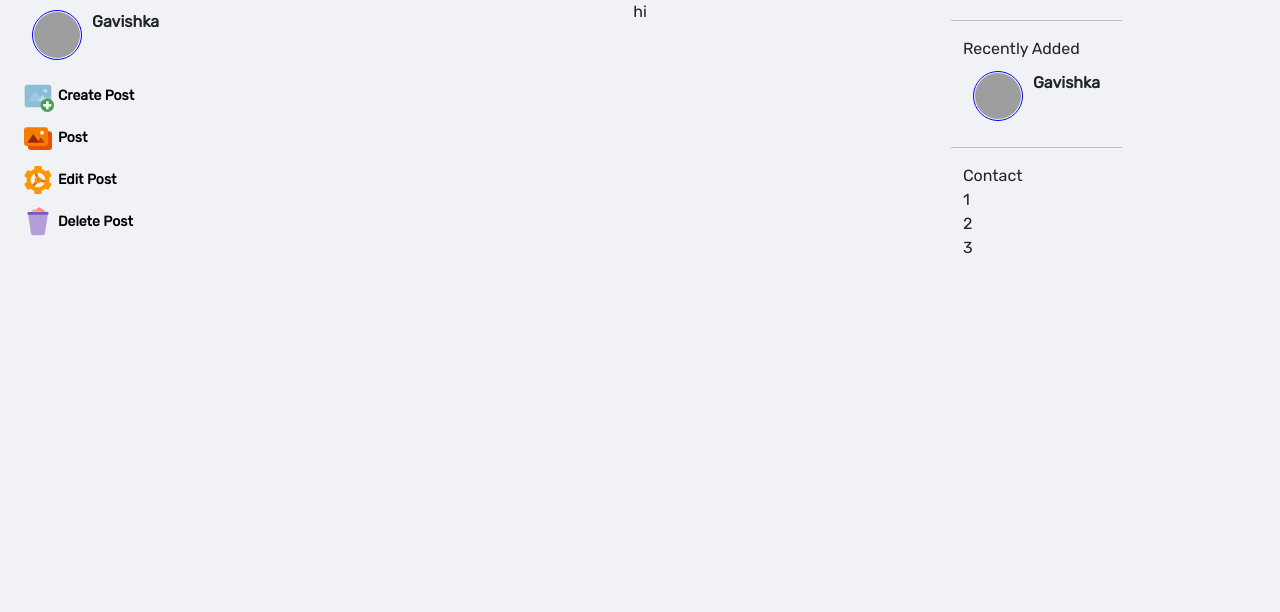
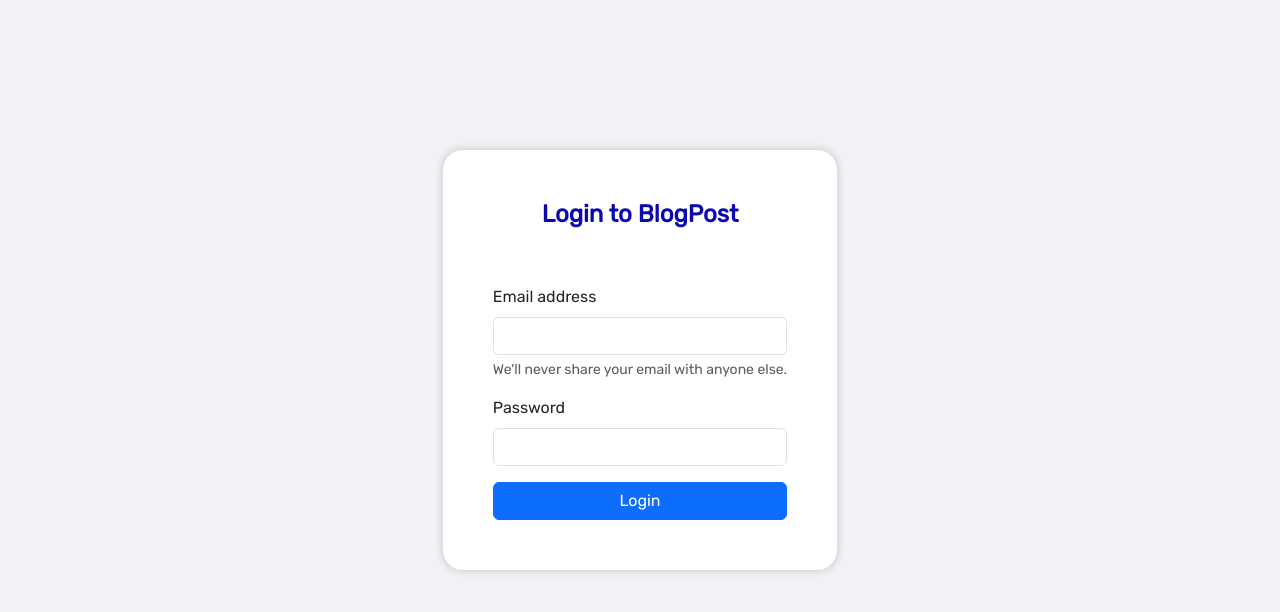
Before and after one commit to GavishkaChamindu/test-3-frontend, a React (Create React App) app: page / in a window 1280 px wide. Shown: the top 612 px of the page. Built offline with nearby package versions, Linux system fonts and the light colour scheme; no server answers; grey boxes are pictures that could not be loaded.

Commit message:
create login page

```diff
--- a/src/App.js
+++ b/src/App.js
@@ -3,6 +3,7 @@ import Banner from "./pages/banner/Banner";
 import Footer from "./component/footer/Footer";
 import HeaderPage from "./HeaderPage/HeaderPage";
 import HomePage from "./pages/HomePage/HomePage";
+import Login from "./pages/Login/Login";
 import NewHome from "./pr-3/ShowPages/NewHome";
 import News from "./pages/news/News";
 import Question from "./pages/question/Question";
@@ -14,7 +15,7 @@ function App() {
 
 
 
-  <News/>
+ <Login/>
     </div>
   );
 }
--- /dev/null
+++ b/src/pages/Login/Login.jsx
@@ -0,0 +1,50 @@
+import "./login.css";
+
+export default function Login() {
+  return (
+    <div className="login">
+
+        <div className="set-padding">
+      <div className="login-header">
+        <h6 className="l-title">Login to BlogPost</h6>
+      </div>
+      <br /><br />
+      <div className="login-content">
+        <div className="content-title"></div>
+        <div className="login-down">
+          <form>
+            <div class="mb-3">
+              <label for="exampleInputEmail1" class="form-label">
+                Email address
+              </label>
+              <input
+                type="email"
+                class="form-control"
+                id="exampleInputEmail1"
+                aria-describedby="emailHelp"
+              />
+              <div id="emailHelp" class="form-text">
+                We'll never share your email with anyone else.
+              </div>
+            </div>
+            <div class="mb-3">
+              <label for="exampleInputPassword1" class="form-label">
+                Password
+              </label>
+              <input
+                type="password"
+                class="form-control"
+                id="exampleInputPassword1"
+              />
+            </div>
+
+            <div class="d-grid gap-2">
+  <button class="btn btn-primary" type="button">Login</button>
+</div>
+          </form>
+        </div>
+      </div>
+      </div>
+    </div>
+  );
+}
--- /dev/null
+++ b/src/pages/Login/login.css
@@ -0,0 +1,29 @@
+.login{
+    display: flex;
+    flex-direction: column;
+    align-items: center;
+    justify-content: center;
+    margin-top: 150px;
+
+}
+
+.set-padding{
+    background-color: white;
+    padding: 50px;
+    box-shadow: 0px 0px 10px rgba(0, 0, 0, 0.2);
+    border-radius: 20px;
+}
+
+.l-title{
+    color: rgb(9, 9, 175);
+    font-weight: bold;
+    font-size: 24px;
+
+
+
+}
+.login-header{
+    display: flex;
+    align-items: center;
+    justify-content: center;
+}
```
